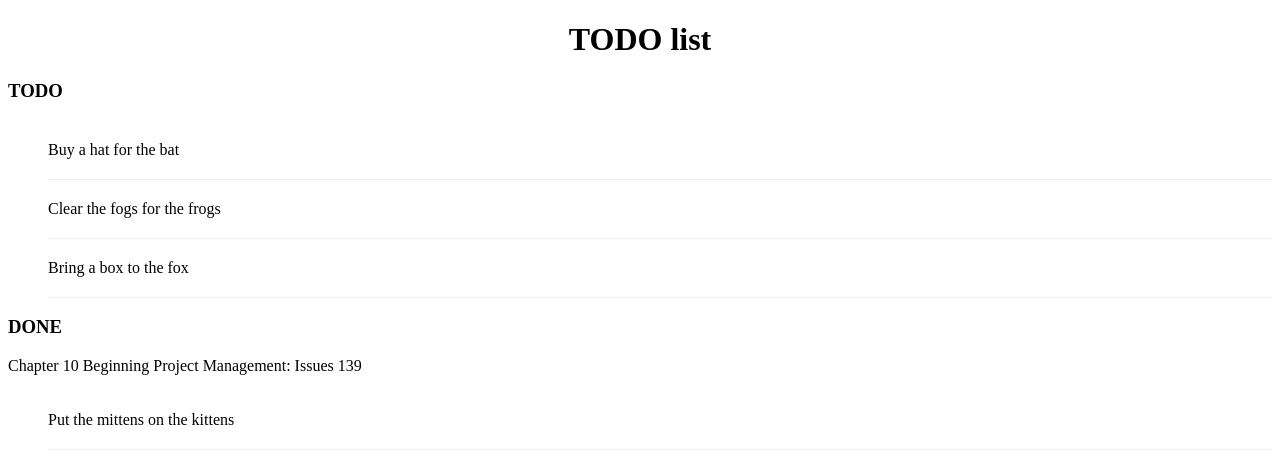
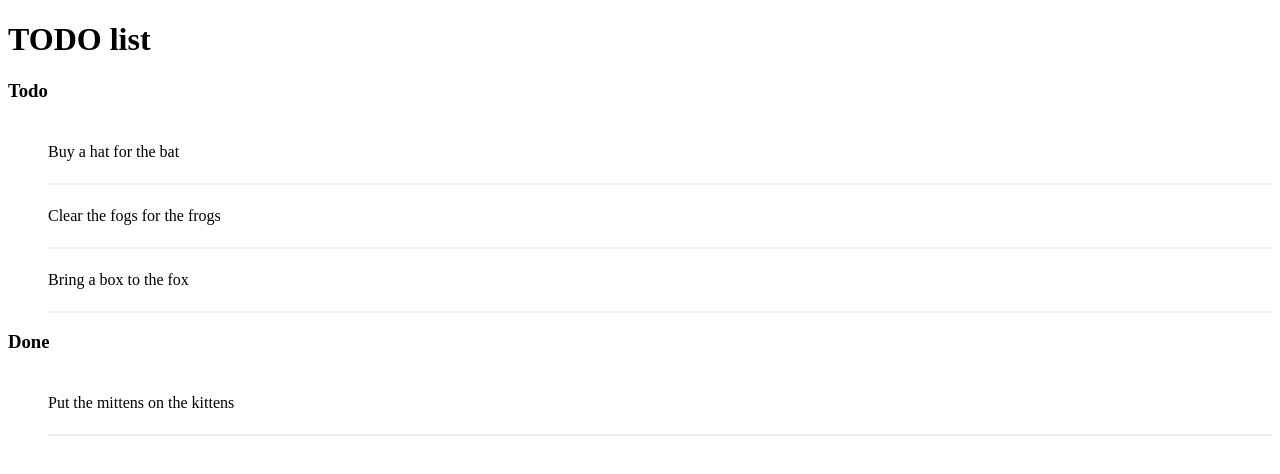
Before and after one commit to Bo-Ayoub/todo-list, a plain HTML site: page index.html in a window 1280 px wide. Drawn offline with Linux system fonts and the light colour scheme.

Commit message:
Change Css to to introduce conflicts

```diff
--- a/index.html
+++ b/index.html
@@ -5,15 +5,18 @@
  <title>TODO list</title>
  <style>
  h1 {
- text-align:center;
+ text-align: left;
  }
+Figure 13-7. Develop history log before pull
+Chapter 13 Conflicts
+195
  h3 {
- text-transform: uppercase;
+ text-transform: capitalize;
  }
  li {
  overflow: hidden;
- padding: 20px 0;
- border-bottom: 1px solid #eee;
+ padding: 22px 0;
+ border-bottom: 2px solid #eee;
  }
  </style>
  </head>
@@ -26,8 +29,6 @@
  <li>Bring a box to the fox</li>
  </ul>
  <h3>Done</h3>
-Chapter 10 Beginning Project Management: Issues
-139
  <ul>
  <li>Put the mittens on the kittens</li>
  </ul>
```
